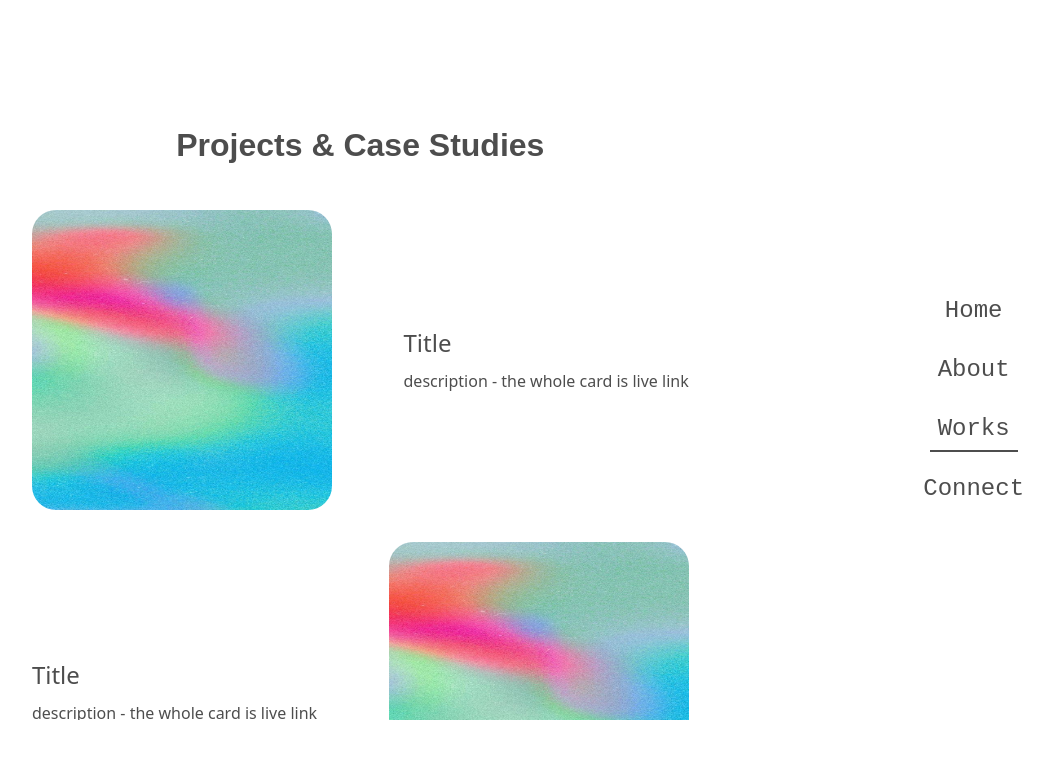
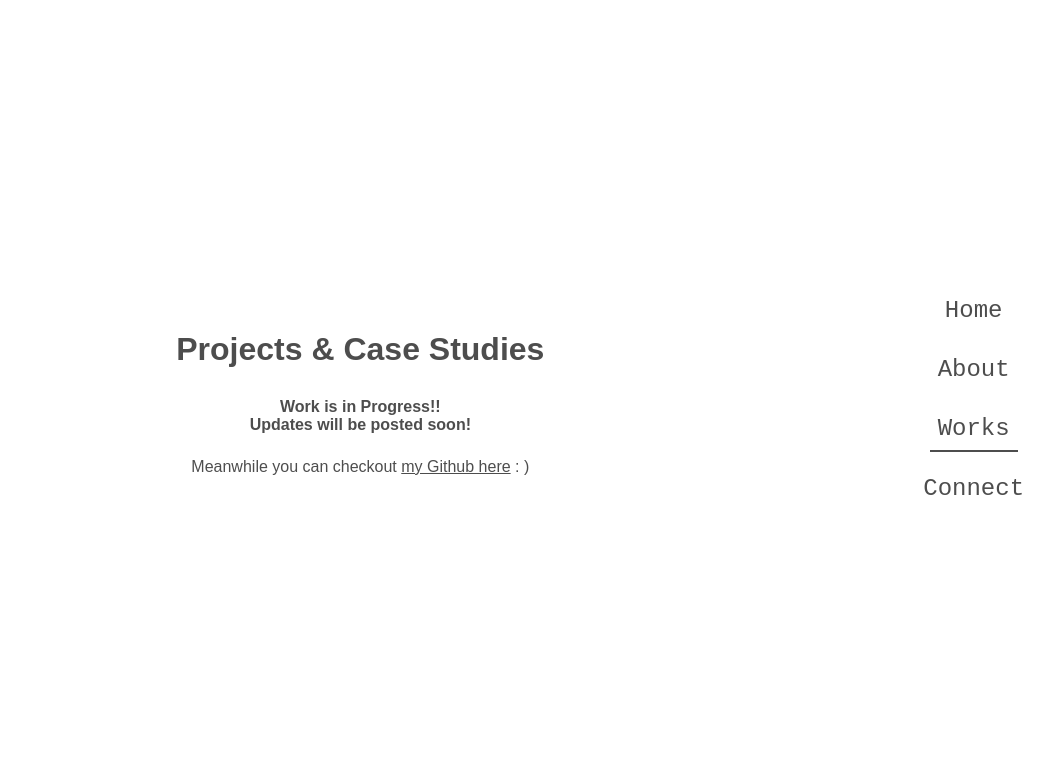
Before and after one commit to Amruta0103/mydevportfolio, a React (Create React App) app: page / in a window 1280 px wide. Both pictures are taken after a click on the button "Works". Shown: the top 758 px of the page, without its empty margins (101-1154 px from the left). Built offline with nearby package versions, Linux system fonts and the light colour scheme.

Commit message:
Update:
-> Temporary message for works page with github link

```diff
--- a/src/App.tsx
+++ b/src/App.tsx
@@ -7,38 +7,39 @@ import Github from "./assets/Github.svg";
 import Twitter from "./assets/Twitter.svg";
 import File from "./assets/File.svg";
 import courseCert from './assets/CourseraGoogleUXDesign.jpg';
-import WorkCards from "./components/workCards";
-import Resume from './assets/files/AMRUTADHARAP_2024.pdf';
+// import WorkCards from "./components/workCards";
+import Resume from "./assets/files/AMRUTADHARAP_2024.pdf";
+
 function App() {
   const [tab, setTab] = useState('Home');
   // const downloadResume = () => {
-  //   const pdfUrl = './assets/galaxy.webp';
+  //   const pdfUrl = "./assets/files/AMRUTADHARAP_2024.pdf";
   //   const link = document.createElement("a");
   //   link.href = pdfUrl;
-  //   link.download = "galaxyImage.webp"; // specify the filename
+  //   link.download = "AMRUTADHARAP_2024"; // specify the filename
   //   document.body.appendChild(link);
   //   link.click();
   //   document.body.removeChild(link);
   // }
 
-  const downloadFile = (fileContent:any, fileName:any) => {
-    // Create a Blob from the file content
-    const blob = new Blob([fileContent], { type: 'text/plain' });
-    const url = URL.createObjectURL(blob);
+  // const downloadFile = (fileContent:any, fileName:any) => {
+  //   // Create a Blob from the file content
+  //   const blob = new Blob([fileContent], { type: 'text/plain' });
+  //   const url = URL.createObjectURL(blob);
 
-    // Create an anchor element to trigger the download
-    const link = document.createElement('a');
-    link.href = url;
-    link.download = fileName; // Set the desired file name
-    document.body.appendChild(link);
+  //   // Create an anchor element to trigger the download
+  //   const link = document.createElement('a');
+  //   link.href = url;
+  //   link.download = fileName; // Set the desired file name
+  //   document.body.appendChild(link);
 
-    // Trigger the download
-    link.click();
+  //   // Trigger the download
+  //   link.click();
 
-    // Clean up
-    link.remove();
-    URL.revokeObjectURL(url);
-  };
+  //   // Clean up
+  //   link.remove();
+  //   URL.revokeObjectURL(url);
+  // };
 
 
   return (
@@ -74,13 +75,19 @@ function App() {
             </div>
           }
           { tab === 'Works' &&
-            <div className="WorksTab flex flex-col gap-10 py-10 justify-around items-center w-full h-full overflow-y-auto" style={{scrollbarWidth: 'none'}}>
+            <div className="WorksTab flex flex-col gap-6 py-10 justify-center items-center w-full h-full overflow-y-auto" style={{scrollbarWidth: 'none'}}>
               <h2 className="font-fontJose font-[550] py-2">Projects & Case Studies</h2>
-              <div className="flex flex-col gap-8 w-full">
+                <p className="w-full h-fit text-center font-[550] font-fontRale">
+                  Work is in Progress!! <br/>
+                  Updates will be posted soon! <br/>
+                </p>
+                <p className="w-full h-fit text-center font-medium font-fontRale">Meanwhile you can checkout <a href={'https://github.com/Amruta0103'} className="cursor-pointer underline"> my Github here</a> : &#41;
+                </p>
+              {/* <div className="flex flex-col gap-8 w-full justify-center items-center">
                 <WorkCards/>
                 <WorkCards/>
                 <WorkCards/>
-              </div>
+              </div> */}
             </div>
           }
           { tab === 'Connect' &&
@@ -100,9 +107,9 @@ function App() {
                   <a href={'https://x.com/AmrutaDharap'} className="cursor-pointer">
                     <img src={Twitter} className="w-6 h-6 md:w-9 md:h-9 xl:w-12 xl:h-12" alt='img'/>
                   </a>
-                  {/* <a href={Resume} title="AmrutaDharap" download="AmrutaDharap" type="file/pdf" className="cursor-pointer"> */}
-                    <img onClick={()=>downloadFile('AmrutaDharap',Resume)} src={File} className="w-6 h-6 md:w-9 md:h-9 xl:w-12 xl:h-12" alt='img'/>
-                  {/* </a> */}
+                  <a href={Resume} title="AmrutaDharap" type="file/pdf" download="AmrutaDharap" className="cursor-pointer">
+                    <img src={File} className="w-6 h-6 md:w-9 md:h-9 xl:w-12 xl:h-12 cursor-pointer" alt='img'/>
+                  </a>
                 </div>
               </div>
             </div>
```
